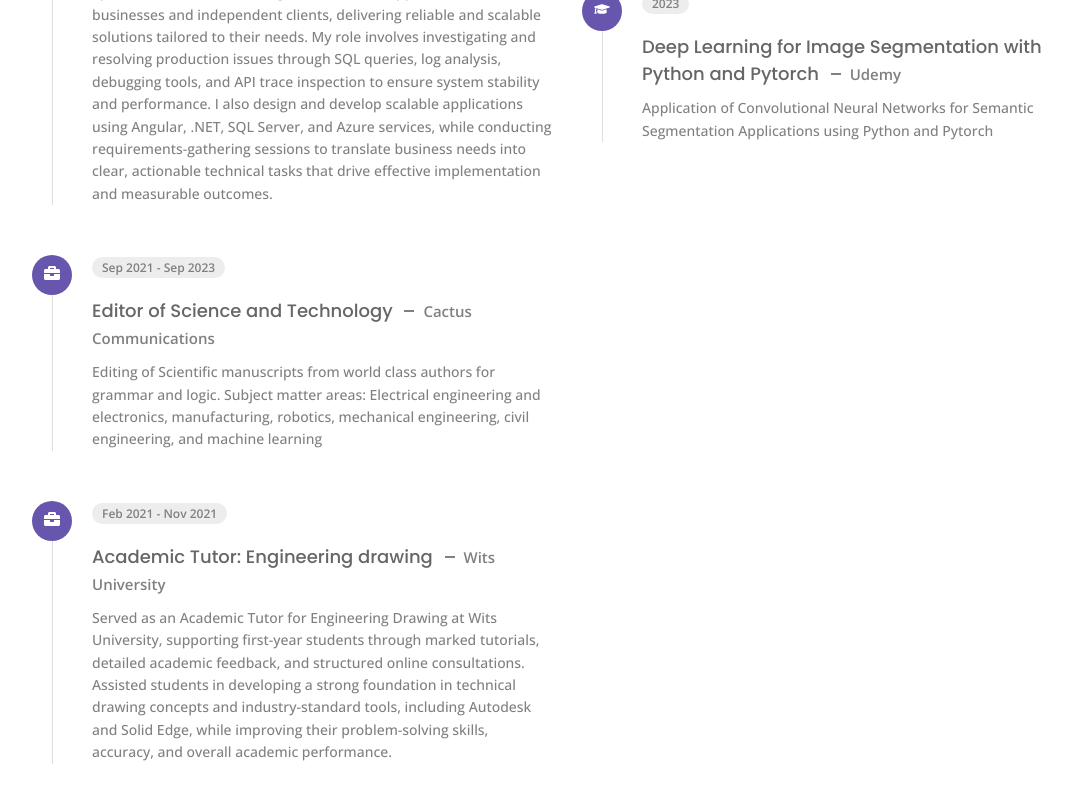
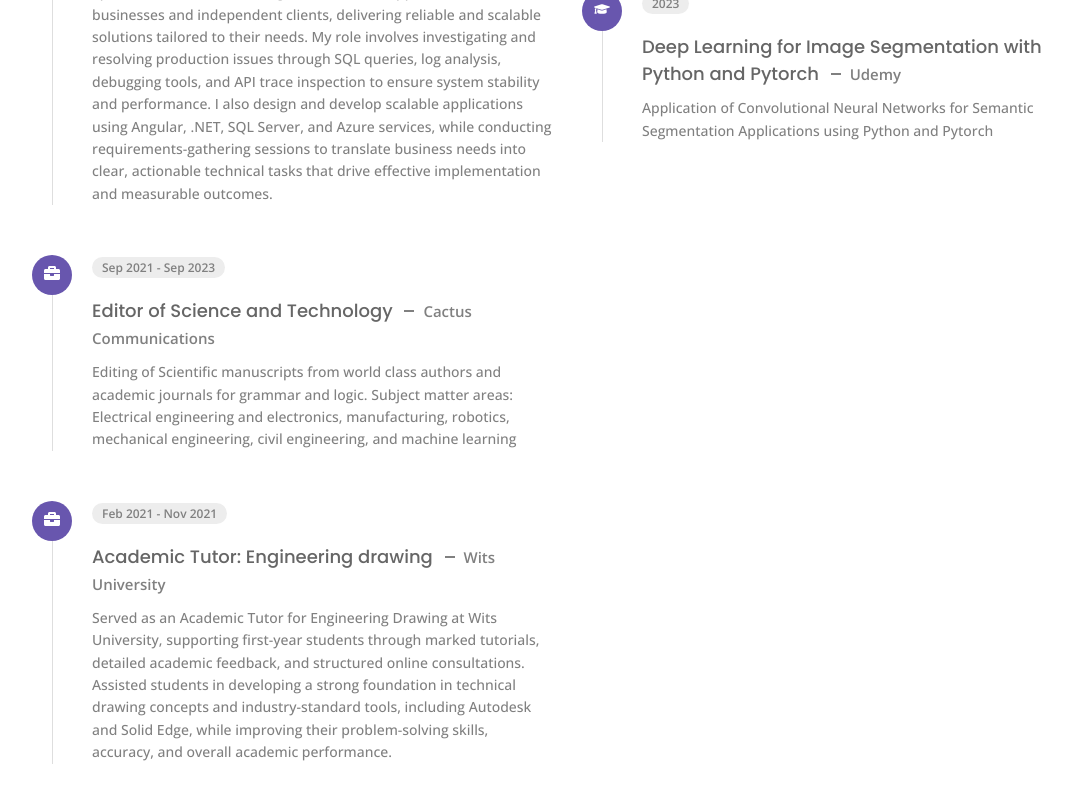
Before and after one commit to Kgaogelo072/Personal-Portfolio, a React (Vite) app: page /about in a window 1280 px wide. Shown: the part 2106-2906 px from the top of the page, without its empty margins (73-1145 px from the left). Built offline with nearby package versions, Linux system fonts and the light colour scheme.

Commit message:
Experience update

```diff
--- a/src/data.jsx
+++ b/src/data.jsx
@@ -162,7 +162,7 @@ export const resume = [
     icon: <FaBriefcase />,
     year: "Sep 2021 - Sep 2023",
     title: "Editor of Science and Technology <span> Cactus Communications </span>",
-    desc: "Editing of Scientific manuscripts from world class authors for grammar and logic. Subject matter areas: Electrical engineering and electronics, manufacturing, robotics, mechanical engineering, civil engineering, and machine learning",
+    desc: "Editing of Scientific manuscripts from world class authors and academic journals for grammar and logic. Subject matter areas: Electrical engineering and electronics, manufacturing, robotics, mechanical engineering, civil engineering, and machine learning",
   },
 
   {
```
